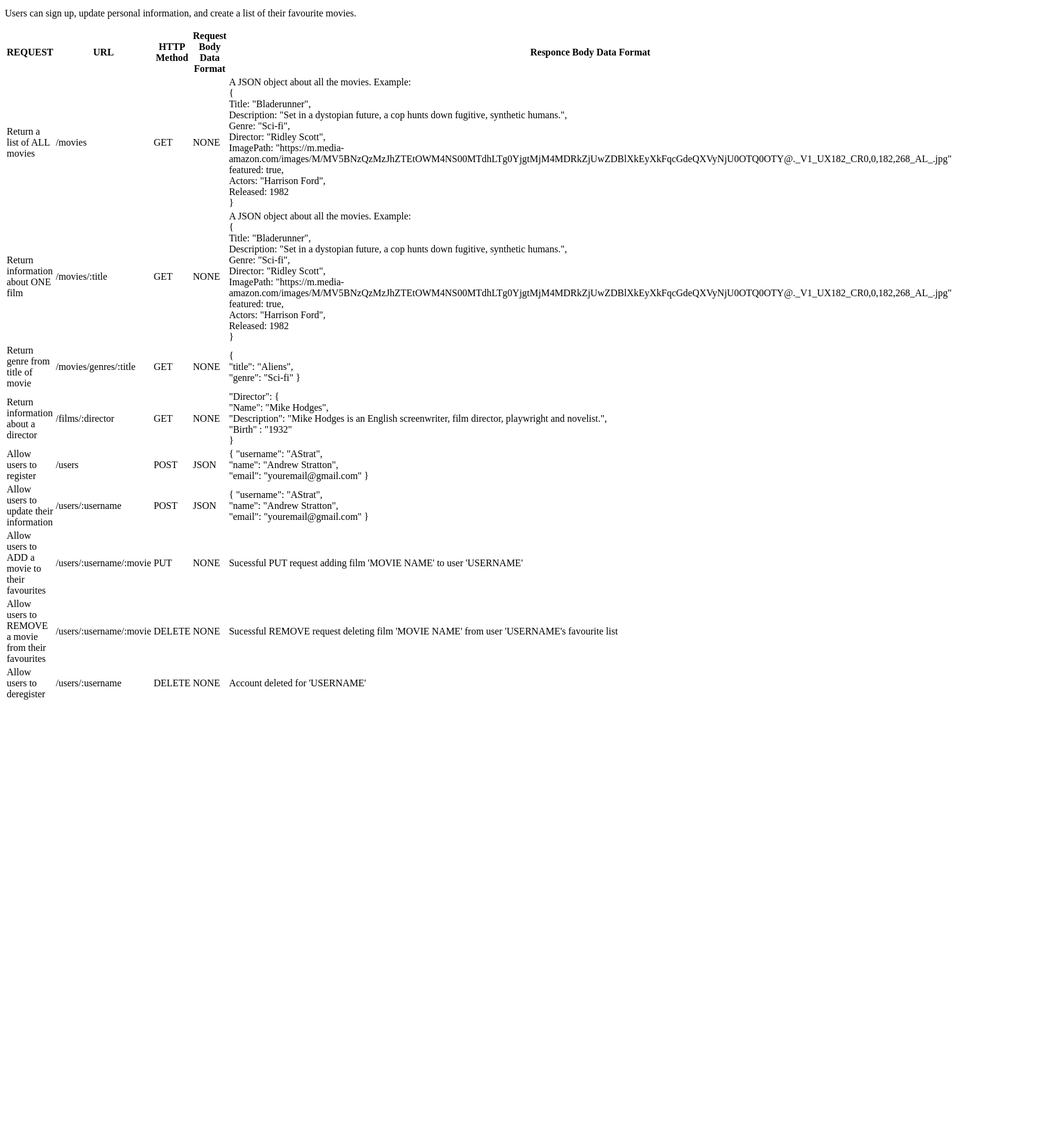
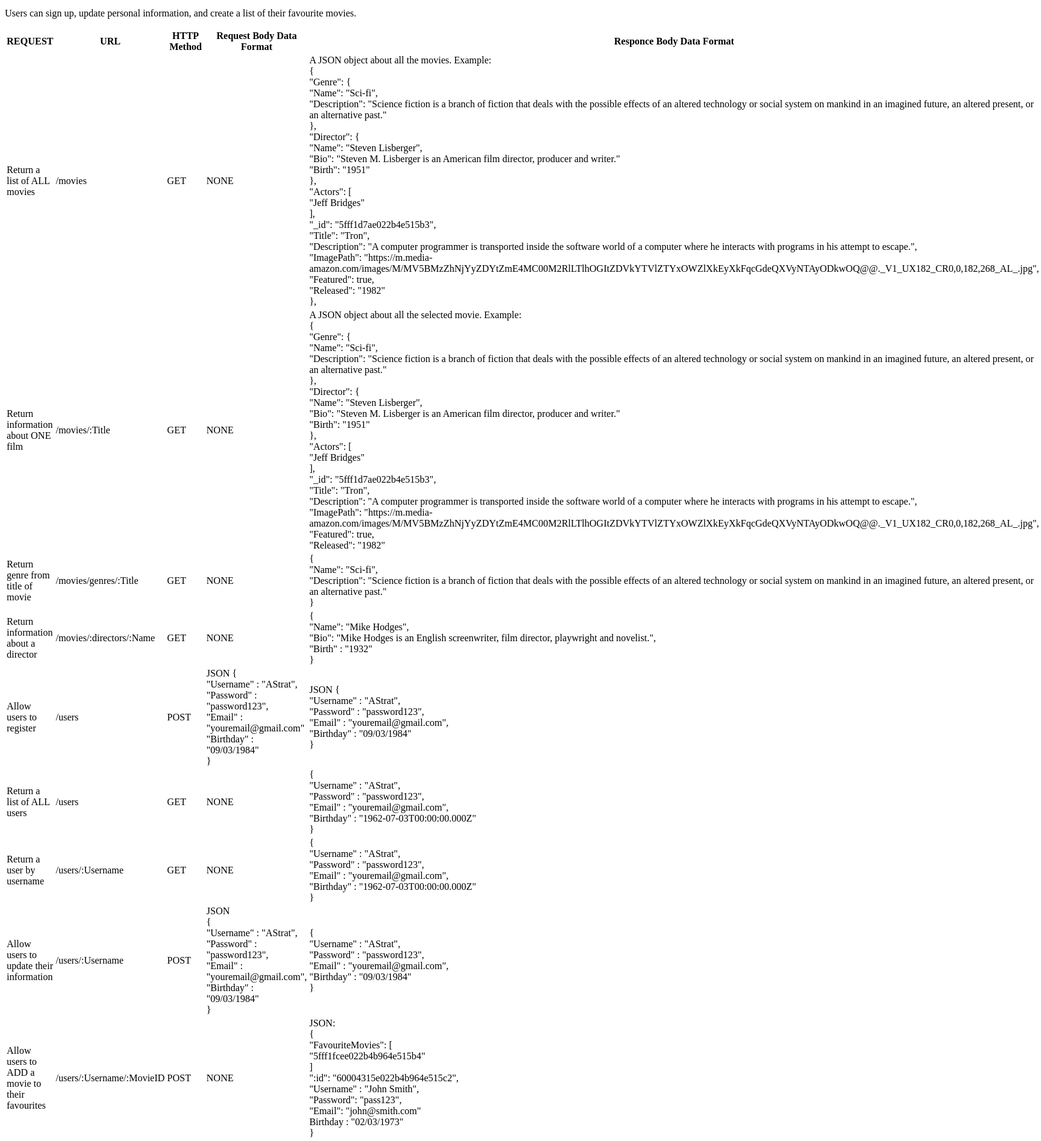
Before and after one commit to Adstrat/myFlix80s, a website: page public/documentation.html in a window 1280 px wide. Shown: the part 101-1973 px from the top of the page at 61% size, 1707 px wide, since content can reach past the window. Before the commit the page ends 1260 px from the top, so only its background shows below. Drawn offline with Linux system fonts and the light colour scheme.

Commit message:
end points added

```diff
--- a/public/documentation.html
+++ b/public/documentation.html
@@ -32,48 +32,93 @@
             <td>GET</td>
             <td>NONE</td>
             <td>
-              A JSON object about all the movies. Example: <br />{ <br />Title:
-              "Bladerunner", <br />Description: "Set in a dystopian future, a
-              cop hunts down fugitive, synthetic humans.", <br />Genre:
-              "Sci-fi", <br />Director: "Ridley Scott", <br />ImagePath:
-              "https://m.media-amazon.com/images/M/MV5BNzQzMzJhZTEtOWM4NS00MTdhLTg0YjgtMjM4MDRkZjUwZDBlXkEyXkFqcGdeQXVyNjU0OTQ0OTY@._V1_UX182_CR0,0,182,268_AL_.jpg"
-              <br />featured: true, <br />
-              Actors: "Harrison Ford", <br />
-              Released: 1982 <br />}
+              A JSON object about all the movies. Example: <br />{
+              <br />"Genre": { <br />
+              "Name": "Sci-fi", <br />
+              "Description": "Science fiction is a branch of fiction that deals
+              with the possible effects of an altered technology or social
+              system on mankind in an imagined future, an altered present, or an
+              alternative past." <br />
+              }, <br />
+              "Director": { <br />
+              "Name": "Steven Lisberger", <br />
+              "Bio": "Steven M. Lisberger is an American film director, producer
+              and writer." <br />
+              "Birth": "1951" <br />
+              }, <br />
+              "Actors": [ <br />
+              "Jeff Bridges" <br />
+              ], <br />
+              "_id": "5fff1d7ae022b4e515b3", <br />
+              "Title": "Tron", <br />
+              "Description": "A computer programmer is transported inside the
+              software world of a computer where he interacts with programs in
+              his attempt to escape.", <br />
+              "ImagePath":
+              "https://m.media-amazon.com/images/M/MV5BMzZhNjYyZDYtZmE4MC00M2RlLTlhOGItZDVkYTVlZTYxOWZlXkEyXkFqcGdeQXVyNTAyODkwOQ@@._V1_UX182_CR0,0,182,268_AL_.jpg",
+              <br />
+              "Featured": true, <br />
+              "Released": "1982" <br />
+              },
             </td>
           </tr>
           <tr>
             <td>Return information about ONE film</td>
-            <td>/movies/:title</td>
+            <td>/movies/:Title</td>
             <td>GET</td>
             <td>NONE</td>
             <td>
-              A JSON object about all the movies. Example: <br />{ <br />Title:
-              "Bladerunner", <br />Description: "Set in a dystopian future, a
-              cop hunts down fugitive, synthetic humans.", <br />Genre:
-              "Sci-fi", <br />Director: "Ridley Scott", <br />ImagePath:
-              "https://m.media-amazon.com/images/M/MV5BNzQzMzJhZTEtOWM4NS00MTdhLTg0YjgtMjM4MDRkZjUwZDBlXkEyXkFqcGdeQXVyNjU0OTQ0OTY@._V1_UX182_CR0,0,182,268_AL_.jpg"
-              <br />featured: true, <br />
-              Actors: "Harrison Ford", <br />
-              Released: 1982 <br />}
+              A JSON object about all the selected movie. Example: <br />{
+              <br />"Genre": { <br />
+              "Name": "Sci-fi", <br />
+              "Description": "Science fiction is a branch of fiction that deals
+              with the possible effects of an altered technology or social
+              system on mankind in an imagined future, an altered present, or an
+              alternative past." <br />
+              }, <br />
+              "Director": { <br />
+              "Name": "Steven Lisberger", <br />
+              "Bio": "Steven M. Lisberger is an American film director, producer
+              and writer." <br />
+              "Birth": "1951" <br />
+              }, <br />
+              "Actors": [ <br />
+              "Jeff Bridges" <br />
+              ], <br />
+              "_id": "5fff1d7ae022b4e515b3", <br />
+              "Title": "Tron", <br />
+              "Description": "A computer programmer is transported inside the
+              software world of a computer where he interacts with programs in
+              his attempt to escape.", <br />
+              "ImagePath":
+              "https://m.media-amazon.com/images/M/MV5BMzZhNjYyZDYtZmE4MC00M2RlLTlhOGItZDVkYTVlZTYxOWZlXkEyXkFqcGdeQXVyNTAyODkwOQ@@._V1_UX182_CR0,0,182,268_AL_.jpg",
+              <br />
+              "Featured": true, <br />
+              "Released": "1982" <br />
             </td>
           </tr>
           <tr>
             <td>Return genre from title of movie</td>
-            <td>/movies/genres/:title</td>
+            <td>/movies/genres/:Title</td>
             <td>GET</td>
             <td>NONE</td>
-            <td>{<br />"title": "Aliens", <br />"genre": "Sci-fi" }</td>
+            <td>
+              {<br />"Name": "Sci-fi", <br />"Description": "Science fiction is
+              a branch of fiction that deals with the possible effects of an
+              altered technology or social system on mankind in an imagined
+              future, an altered present, or an alternative past." <br />
+              }
+            </td>
           </tr>
           <tr>
             <td>Return information about a director</td>
-            <td>/films/:director</td>
+            <td>/movies/:directors/:Name</td>
             <td>GET</td>
             <td>NONE</td>
             <td>
-              "Director": { <br />"Name": "Mike Hodges", <br />
-              "Description": "Mike Hodges is an English screenwriter, film
-              director, playwright and novelist.", <br />
+              { <br />"Name": "Mike Hodges", <br />
+              "Bio": "Mike Hodges is an English screenwriter, film director,
+              playwright and novelist.", <br />
               "Birth" : "1932" <br />
               }
             </td>
@@ -82,49 +127,108 @@
             <td>Allow users to register</td>
             <td>/users</td>
             <td>POST</td>
-            <td>JSON</td>
             <td>
-              { "username": "AStrat",<br />
-              "name": "Andrew Stratton",<br />
-              "email": "youremail@gmail.com" }
+              JSON { <br />"Username" : "AStrat",<br />
+              "Password" : "password123",<br />
+              "Email" : "youremail@gmail.com" <br />
+              "Birthday" : "09/03/1984" <br />
+              }
+            </td>
+            <td>
+              JSON { <br />"Username" : "AStrat",<br />
+              "Password" : "password123",<br />
+              "Email" : "youremail@gmail.com", <br />
+              "Birthday" : "09/03/1984" <br />
+              }
+            </td>
+          </tr>
+
+          <tr>
+            <td>Return a list of ALL users</td>
+            <td>/users</td>
+            <td>GET</td>
+            <td>NONE</td>
+            <td>
+              { <br />"Username" : "AStrat",<br />
+              "Password" : "password123",<br />
+              "Email" : "youremail@gmail.com", <br />
+              "Birthday" : "1962-07-03T00:00:00.000Z" <br />
+              }
             </td>
           </tr>
           <tr>
+            <td>Return a user by username</td>
+            <td>/users/:Username</td>
+            <td>GET</td>
+            <td>NONE</td>
+            <td>
+              { <br />"Username" : "AStrat",<br />
+              "Password" : "password123",<br />
+              "Email" : "youremail@gmail.com", <br />
+              "Birthday" : "1962-07-03T00:00:00.000Z" <br />
+              }
+            </td>
+          </tr>
+
+          <tr>
             <td>Allow users to update their information</td>
-            <td>/users/:username</td>
+            <td>/users/:Username</td>
             <td>POST</td>
-            <td>JSON</td>
             <td>
-              { "username": "AStrat",<br />
-              "name": "Andrew Stratton",<br />
-              "email": "youremail@gmail.com" }
+              JSON <br />{ <br />"Username" : "AStrat",<br />
+              "Password" : "password123",<br />
+              "Email" : "youremail@gmail.com", <br />
+              "Birthday" : "09/03/1984" <br />
+              }
+            </td>
+            <td>
+              { <br />"Username" : "AStrat",<br />
+              "Password" : "password123",<br />
+              "Email" : "youremail@gmail.com", <br />
+              "Birthday" : "09/03/1984" <br />
+              }
             </td>
           </tr>
           <tr>
             <td>Allow users to ADD a movie to their favourites</td>
-            <td>/users/:username/:movie</td>
-            <td>PUT</td>
+            <td>/users/:Username/:MovieID</td>
+            <td>POST</td>
             <td>NONE</td>
             <td>
-              Sucessful PUT request adding film 'MOVIE NAME' to user 'USERNAME'
+              JSON: <br />
+              { <br />
+              "FavouriteMovies": [ <br />
+              "5fff1fcee022b4b964e515b4" <br />] <br />
+              ":id": "60004315e022b4b964e515c2", <br />
+              "Username" : "John Smith", <br />
+              "Password": "pass123", <br />
+              "Email": "john@smith.com" <br />
+              Birthday : "02/03/1973" <br />}
             </td>
           </tr>
           <tr>
             <td>Allow users to REMOVE a movie from their favourites</td>
-            <td>/users/:username/:movie</td>
+            <td>/users/:Username/:MovieID</td>
             <td>DELETE</td>
             <td>NONE</td>
             <td>
-              Sucessful REMOVE request deleting film 'MOVIE NAME' from user
-              'USERNAME's favourite list
+              JSON: <br />
+              { <br />
+              "FavouriteMovies": [ <br />
+              "5fff1fcee022b4b964e515b4" <br />] <br />
+              ":id": "60004315e022b4b964e515c2", <br />
+              "Username" : "John Smith", <br />
+              "Password": "pass123", <br />
+              "Email": "john@smith.com" <br />
+              Birthday : "02/03/1973" <br />}
             </td>
           </tr>
           <tr>
             <td>Allow users to deregister</td>
-            <td>/users/:username</td>
+            <td>/users/:Username</td>
             <td>DELETE</td>
             <td>NONE</td>
-            <td>Account deleted for 'USERNAME'</td>
+            <td>mickey was deleted</td>
           </tr>
         </tbody>
       </table>
```
